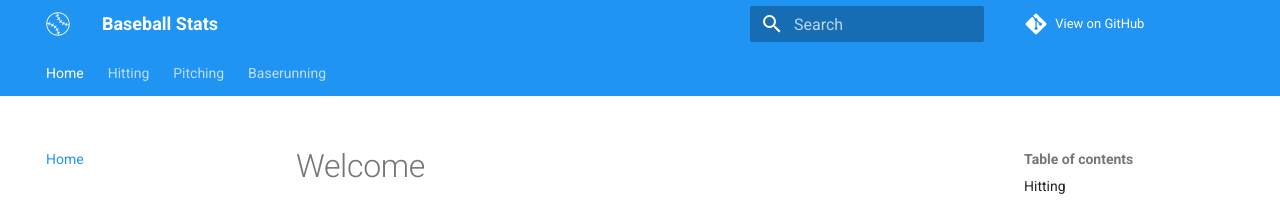
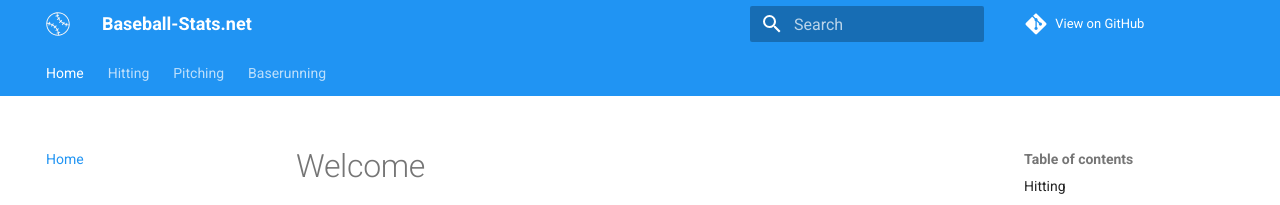
Before and after one commit to nodesocket/baseball-stats.net, an MkDocs documentation site: the page built from docs/index.md, in a window 1280 px wide. Shown: the top 205 px of the page. Built offline with MkDocs 1.6.1 and Material for MkDocs 9.7.7, drawn with Linux system fonts in a browser that asks for light colours; comment, search, counter and statistics services are not loaded; old or Windows-style settings are respelled for this version of MkDocs.

Commit message:
change title to Baseball-Stats.net

```diff
--- a/mkdocs.yml
+++ b/mkdocs.yml
@@ -1,4 +1,4 @@
-site_name: Baseball Stats
+site_name: Baseball-Stats.net
 site_url: https://baseball-stats.net
 site_description: 'A web reference of common baseball statistics.'
 copyright: '&copy; 2017 <a href="https://justink.svbtle.com">Justin Keller</a><br />All rights reserved.'
```
